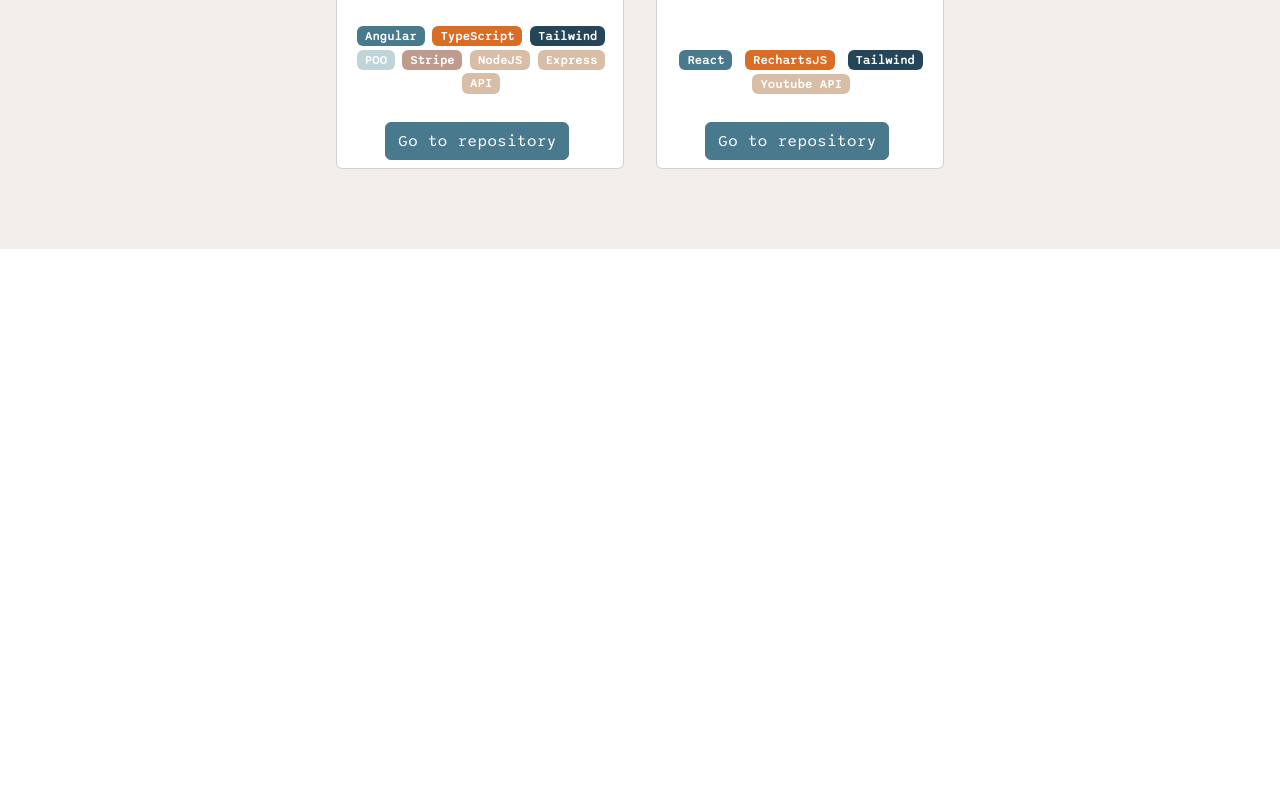
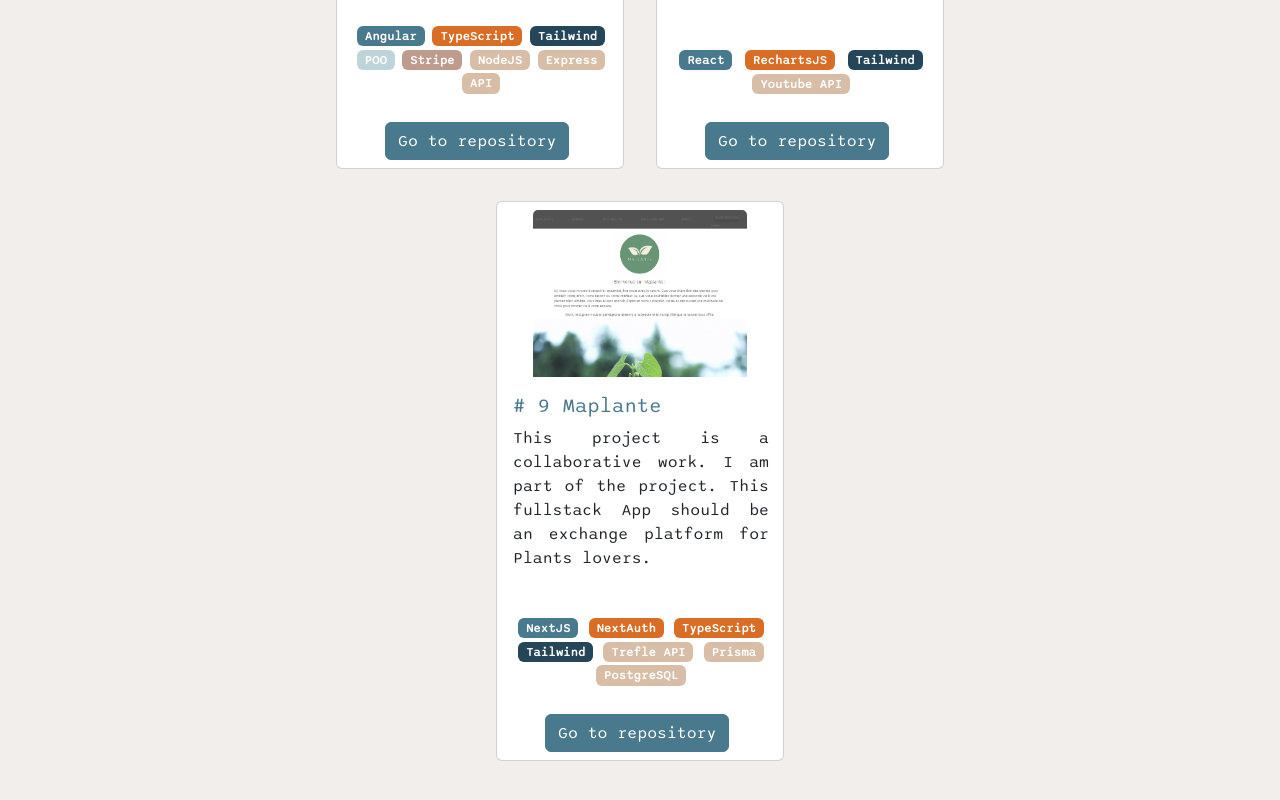
Before and after one commit to LeaBani/my-portefolio, a React (Create React App) app: page /projects in a window 1280 px wide. Shown: the part 2447-3247 px from the top of the page. Before the commit the page ends 2696 px from the top, so only its background shows below. Built offline with nearby package versions, Linux system fonts and the light colour scheme.

Commit message:
add Project + css

```diff
--- a/src/components/Content/index.js
+++ b/src/components/Content/index.js
@@ -4,11 +4,13 @@ import AnimatedText from './AnimatedText';
 
 import { Link } from 'react-router-dom';
 
-import Card from 'react-bootstrap/Card';
-
-import data from '../../data/data'
+import dataFrontend from '../../data/data'
 
 function Content({isDark}) {
+
+  const frontendData = dataFrontend.filter(elem => elem.type === "frontend");
+  const backendData = dataFrontend.filter(elem => elem.type === "backend");
+  const devopsData = dataFrontend.filter(elem => elem.type === "devops");
 
   return (
     <div className="Content">
@@ -24,28 +26,51 @@ function Content({isDark}) {
 
         <h4 className="Content-question"># My skills</h4>
 
+        <div className='Content-icon'>
 
-
-        <div className='Content-icon'>
         <h5 className="Content-icon-subtitle"># Frontend</h5>
-
-
-        {data.map((elem) =>
+        <div className='Content-icon-part'>
+        {frontendData.map((elem) =>
         <div className='Content-icon-section' key={elem.id}>
-        <Card className='Content-icon-item'>
-          <Card.Body>
-            <Card.Title>{elem.title}</Card.Title>
-          </Card.Body>
-          <Card.Img key={elem.id} variant="bottom" src={elem.image} className='Content-icon-item-image'/>
-        </Card>
+        <div className='Content-icon-item'>
+          <div className='Content-icon-item-body'>
+            <div className='Content-icon-item-title'>{elem.title}</div>
+          </div>
+          <img alt="stack" key={elem.id} variant="bottom" src={elem.image} className='Content-icon-item-image'/>
+        </div>
         </div>
         )}
+        </div>
 
         <h5 className="Content-icon-subtitle"># Backend</h5>
 
+        <div className='Content-icon-part'>
+        {backendData.map((elem) =>
+        <div className='Content-icon-section' key={elem.id}>
+        <div className='Content-icon-item'>
+          <div className='Content-icon-item-body'>
+            <div className='Content-icon-item-title'>{elem.title}</div>
+          </div>
+          <img alt="stack" key={elem.id} variant="bottom" src={elem.image} className='Content-icon-item-image'/>
+        </div>
+        </div>
+        )}
+        </div>
 
         <h5 className="Content-icon-subtitle"># Devops</h5>
 
+        <div className='Content-icon-part'>
+        {devopsData.map((elem) =>
+        <div className='Content-icon-section' key={elem.id}>
+        <div className='Content-icon-item'>
+          <div className='Content-icon-item-body'>
+            <div className='Content-icon-item-title'>{elem.title}</div>
+          </div>
+          <img alt="stack" key={elem.id} variant="bottom" src={elem.image} className='Content-icon-item-image'/>
+        </div>
+        </div>
+        )}
+        </div>
 
         </div>
 
--- a/src/components/Content/style.scss
+++ b/src/components/Content/style.scss
@@ -57,6 +57,7 @@
             flex-wrap: wrap;
             justify-content: space-between;
             margin-bottom: 3rem;
+            text-align: center;
         }
 
         &-subtitle{
@@ -64,17 +65,27 @@
         }
         &-item{
             margin: .5rem;
+            &-body{
+                background-color: none;
+            }
+            &-title{
+                font-size: 12px;
+            }
             &-image{
                 width: auto;
-                height: 6rem;
+                height: 4rem;
             }
         }
         &-item:hover{
             margin: .5rem;
-            opacity: 50%;
+            opacity: 30%;
+            transition-duration: 0.4s;
+            &-title{
+                font-size: 12px;
+            }
             &-image{
                 width: auto;
-                height: 6rem;
+                height: 4rem;
             }
         }
     }
--- a/src/components/Projects/index.js
+++ b/src/components/Projects/index.js
@@ -13,6 +13,7 @@ import converter from '../../assets/image/projects/converter.png';
 import portefolio from '../../assets/image/projects/portefolio.png';
 import weatherapp from '../../assets/image/projects/weatherapp.png';
 import store from '../../assets/image/projects/store.png';
+import maplante from '../../assets/image/projects/plants.png';
 
 import { FaHeart } from 'react-icons/fa';
 
@@ -162,7 +163,7 @@ function Projects() {
         </Card>
 
         <Card className='Projects-card' style={{ width: '18rem', height: '35rem' }}>
-        <Card.Img variant="top" src={weatherapp} style={{ marginTop: '.5rem', width: "55%", height :"auto", alignSelf: "center"}} alt='project-image'/>
+        <Card.Img variant="top" src={weatherapp} style={{ marginTop: '.5rem', width: "75%", height :"auto", alignSelf: "center"}}  alt='project-image'/>
             <Card.Body>
             <Card.Title className='Projects-card-title'># 6 Weather App</Card.Title>
             <Card.Text className='Projects-card-text'>
@@ -224,11 +225,11 @@ function Projects() {
         </Card>
 
         <Card className='Projects-card' style={{ width: '18rem', height: '35rem' }}>
-        <Card.Img variant="top"/>
+        <Card.Img variant="top" />
             <Card.Body>
             <Card.Title className='Projects-card-title'># 8 Statistics</Card.Title>
             <Card.Text className='Projects-card-text'>
-                Here I am working on a Dashboard with the Youtube API and the RechartsJS library. Each visitor can visualize the Most Popular Videos of his zone.
+                Here I am working on a Dashboard with the Youtube API and the RechartsJS library. Each visitor can visualize the Most Popular Videos of his region.
                 <span className='Projects-card-label'>
                     <Badge className="Projects-card-label-one"  bg="primary">
                         React
@@ -248,6 +249,40 @@ function Projects() {
             </Card.Body>
         </Card>
 
+        <Card className='Projects-card' style={{ width: '18rem', height: '35rem' }}>
+        <Card.Img variant="top" src={maplante} style={{ marginTop: '.5rem', width: "75%", height :"auto", alignSelf: "center"}} alt='project-image'/>
+            <Card.Body>
+            <Card.Title className='Projects-card-title'># 9 Maplante</Card.Title>
+            <Card.Text className='Projects-card-text'>
+                This project is a collaborative work. I am part of the project. This fullstack App should be an exchange platform for Plants lovers.
+                <span className='Projects-card-label'>
+                    <Badge className="Projects-card-label-one"  bg="primary">
+                        NextJS
+                    </Badge>
+                    <Badge className="Projects-card-label-one"  bg="accent">
+                        NextAuth
+                    </Badge>
+                    <Badge className="Projects-card-label-one"  bg="accent">
+                        TypeScript
+                    </Badge>
+                    <Badge className="Projects-card-label-one"  bg="dark">
+                        Tailwind
+                    </Badge>
+                    <Badge className="Projects-card-label-one"  bg="secondary">
+                        Trefle API
+                    </Badge>
+                    <Badge className="Projects-card-label-one"  bg="secondary">
+                        Prisma
+                    </Badge>
+                    <Badge className="Projects-card-label-one"  bg="secondary">
+                        PostgreSQL
+                    </Badge>
+                </span>
+            </Card.Text>
+            <Button variant="primary" className="Projects-card-button" as={Link} to="https://github.com/florine89/Plant-front">Go to repository</Button>
+            </Card.Body>
+        </Card>
+
         </div>
 
     </div>
--- a/src/data/data.js
+++ b/src/data/data.js
@@ -14,59 +14,71 @@ import css from './../assets/image/stack/css.png';
 import angular from './../assets/image/stack/angular.png';
 
 
-const data =
+const dataFrontend =
     [
         {
             "id": 1,
             "title": "javaScript",
-            "image": javascript
+            "image": javascript,
+            "type": "frontend"
         },
         {
             "id": 2,
             "title": "HTML",
-            "image": html
+            "image": html,
+            "type": "frontend"
+
+
         },
         {
             "id": 3,
             "title": "CSS",
-            "image": css
+            "image": css,
+            "type": "frontend"
         },
         {
             "id": 4,
             "title": "TypeScript",
-            "image": ts
+            "image": ts,
+            "type": "frontend"
         },
         {
             "id": 5,
             "title": "ReactJS",
-            "image": react
+            "image": react,
+            "type": "frontend"
+        },
+        {
+            "id": 7,
+            "title": "Bootstrap",
+            "image": bootstrap,
+            "type": "frontend"
+        },
+        {
+            "id": 8,
+            "title": "Angular",
+            "image": angular,
+            "type": "frontend"
         },
         {
             "id": 6,
             "title": "NodeJS",
-            "image": node
+            "image": node,
+            "type": "backend"
         },
         {
-            "id": 7,
-            "title": "Bootstrap",
-            "image": bootstrap
-        },
-        {
-            "id": 8,
-            "title": "Angular",
-            "image": angular
+            "id": 10,
+            "title": "PostgreSQL",
+            "image": psql,
+            "type": "backend"
         },
         {
             "id": 9,
             "title": "Git",
-            "image": git
-        },
-        {
-            "id": 10,
-            "title": "PostgreSQL",
-            "image": psql
-        },
-    ]
+            "image": git,
+            "type": "devops"
+        }
 
+    ];
 
-export default data;
+        export default dataFrontend;
```
